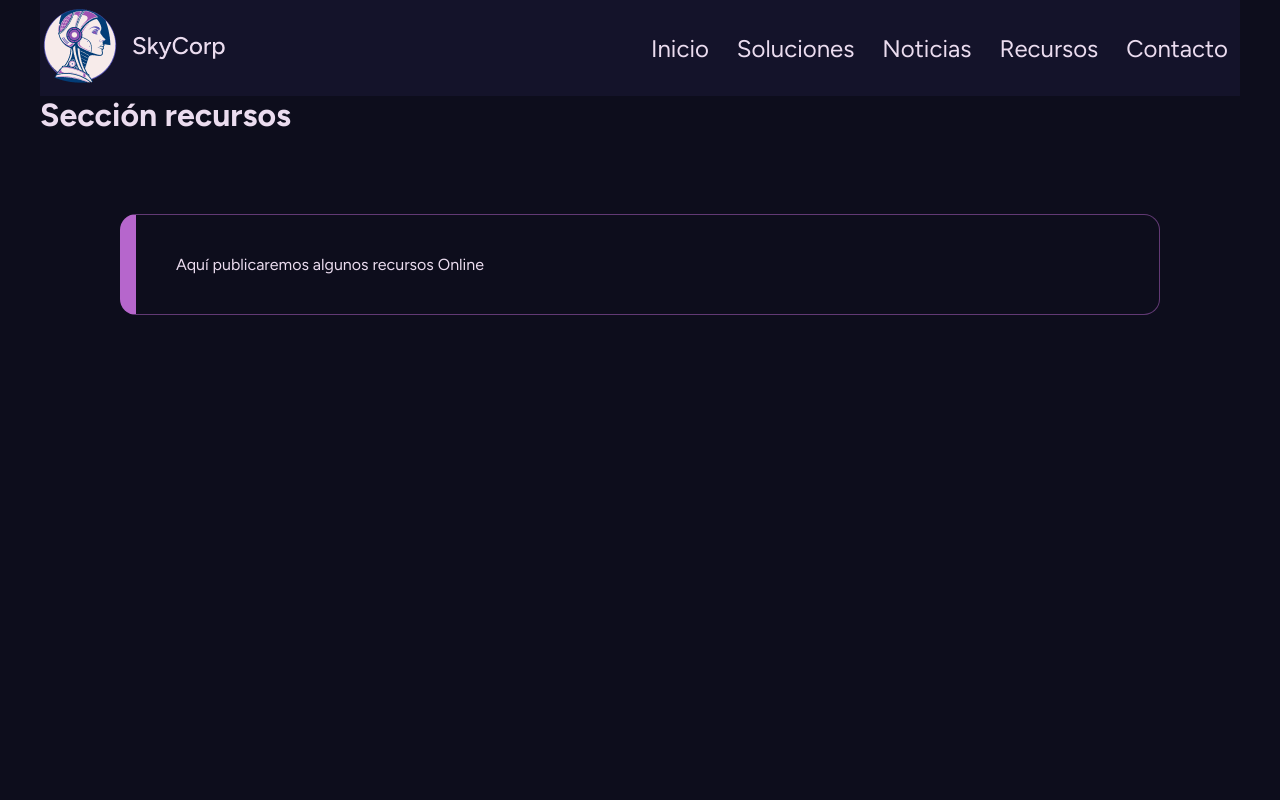
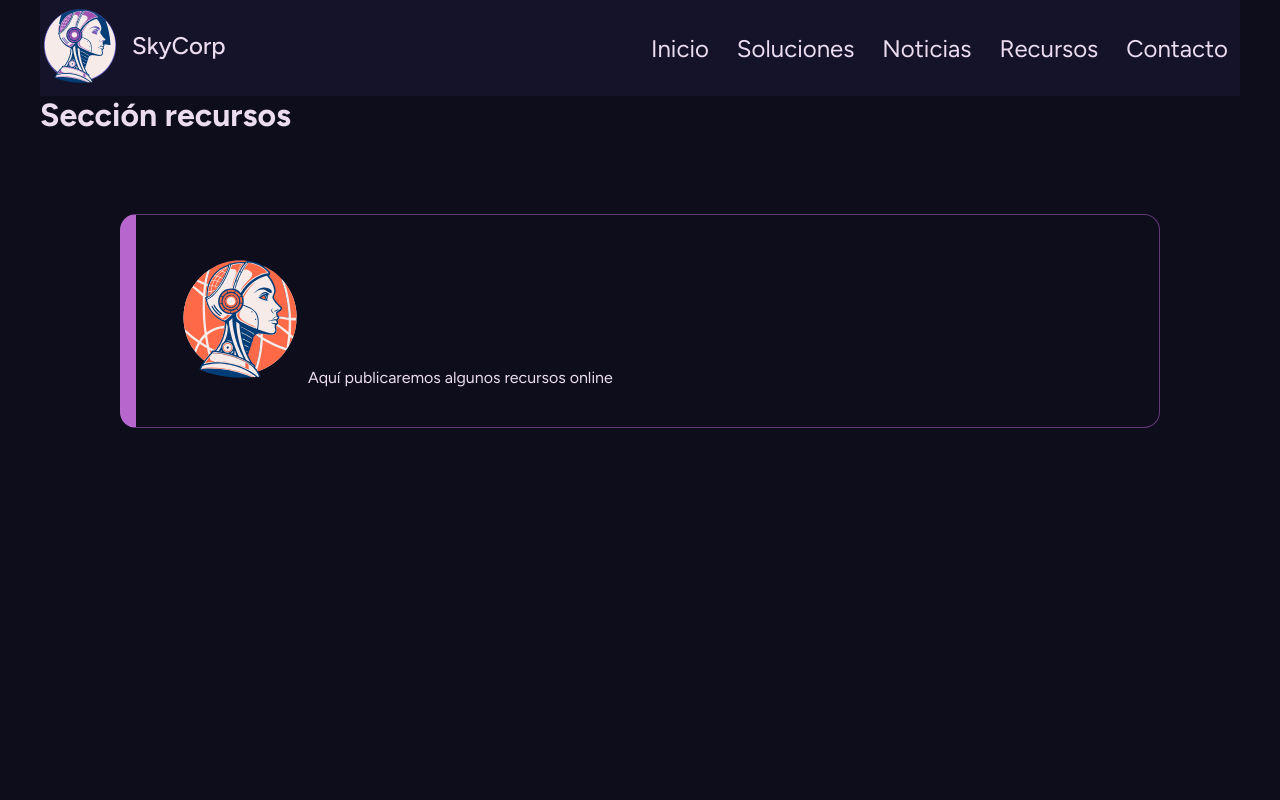
Before and after one commit to exegeses/SkyCorp-75432, a plain HTML site: page recursos.html in a window 1280 px wide. Shown: the top 800 px of the page. Drawn offline with Linux system fonts and the light colour scheme.

Commit message:
Se agregó una imagen en la sección recursos

```diff
--- a/recursos.html
+++ b/recursos.html
@@ -25,7 +25,8 @@
     <main>
             <h1>Sección recursos</h1>
             <article id="recursos">
-                Aquí publicaremos algunos recursos Online
+                <img src="imgs/ai.svg" style="width: 128px;">
+                Aquí publicaremos algunos recursos online
             </article>
 
 
```
